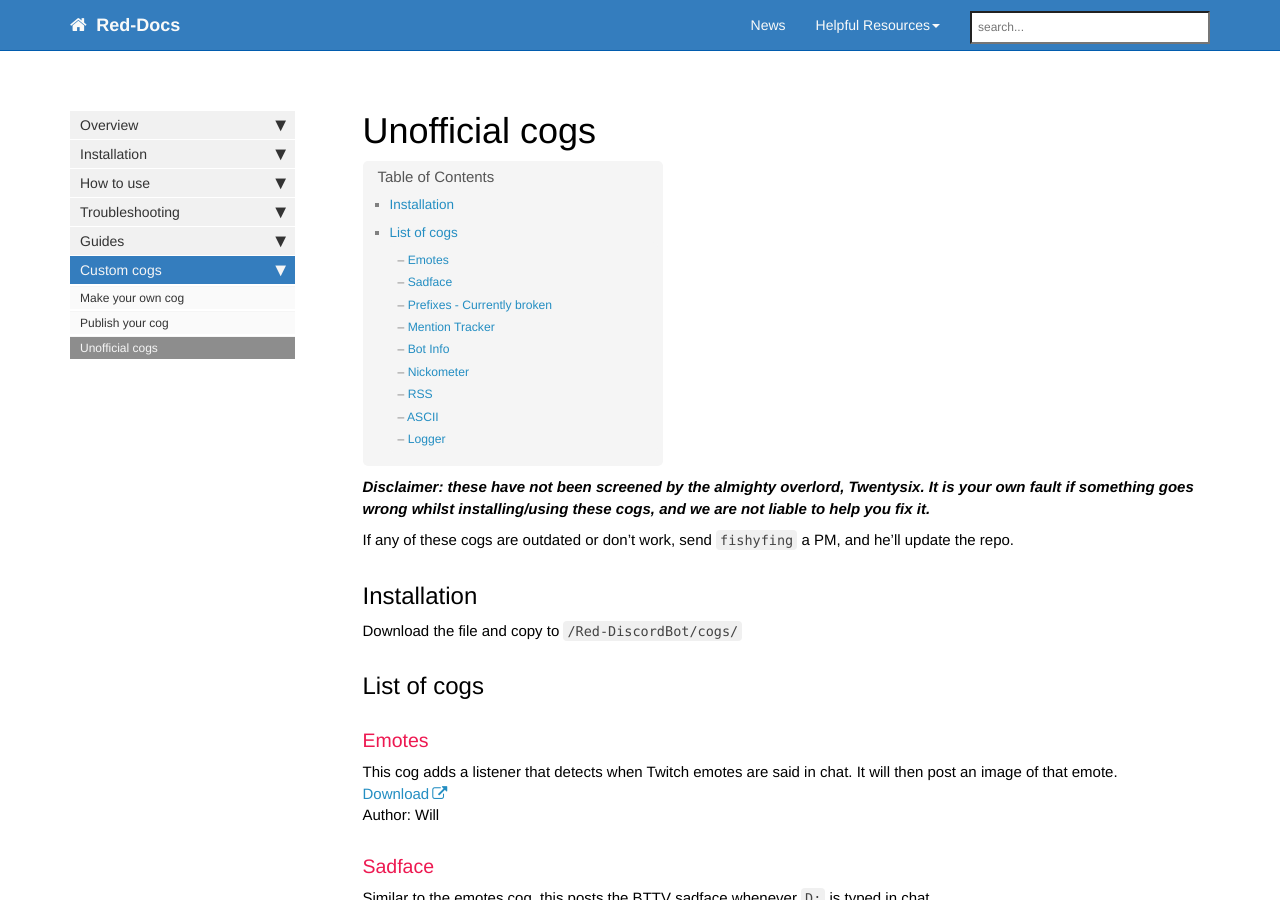
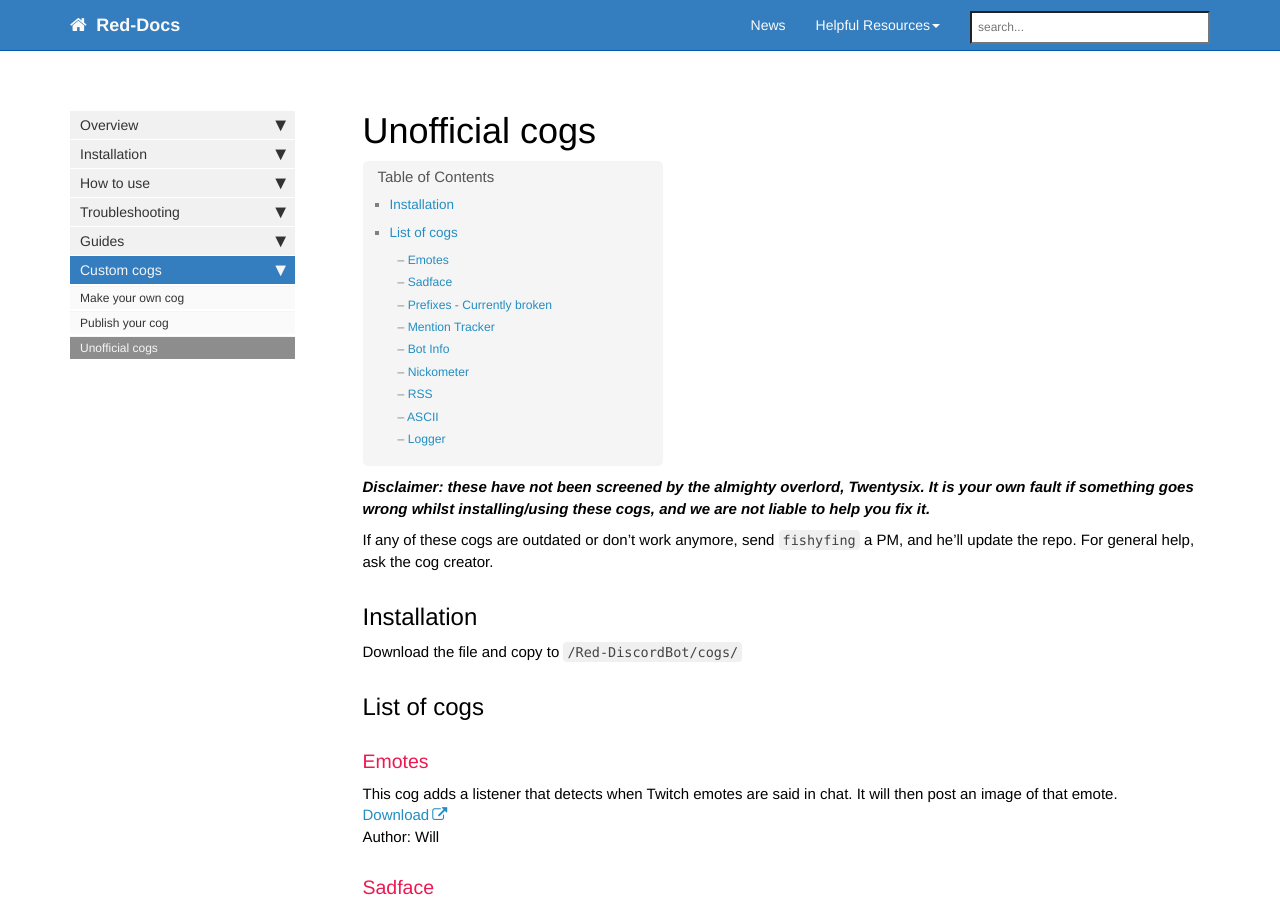
Before and after one commit to Twentysix26/Red-Docs, a Jekyll site: the page built from red/red_guide_cogs_repo.md, in a window 1280 px wide and 900 px high. Built offline with Jekyll 4.4.1, drawn with Linux system fonts in a browser that asks for light colours; nearby versions of some CDN libraries; comment, search, counter and statistics services are not loaded.

Commit message:
clarification

```diff
--- a/red/red_guide_cogs_repo.md
+++ b/red/red_guide_cogs_repo.md
@@ -7,7 +7,7 @@ permalink: /red_guide_cogs_repo/
 
 ***Disclaimer: these have not been screened by the almighty overlord, Twentysix. It is your own fault if something goes wrong whilst installing/using these cogs, and we are not liable to help you fix it.***
 
-If any of these cogs are outdated or don't work, send `fishyfing` a PM, and he'll update the repo.
+If any of these cogs are outdated or don't work anymore, send `fishyfing` a PM, and he'll update the repo. For general help, ask the cog creator.
 
 ## Installation
 
```
